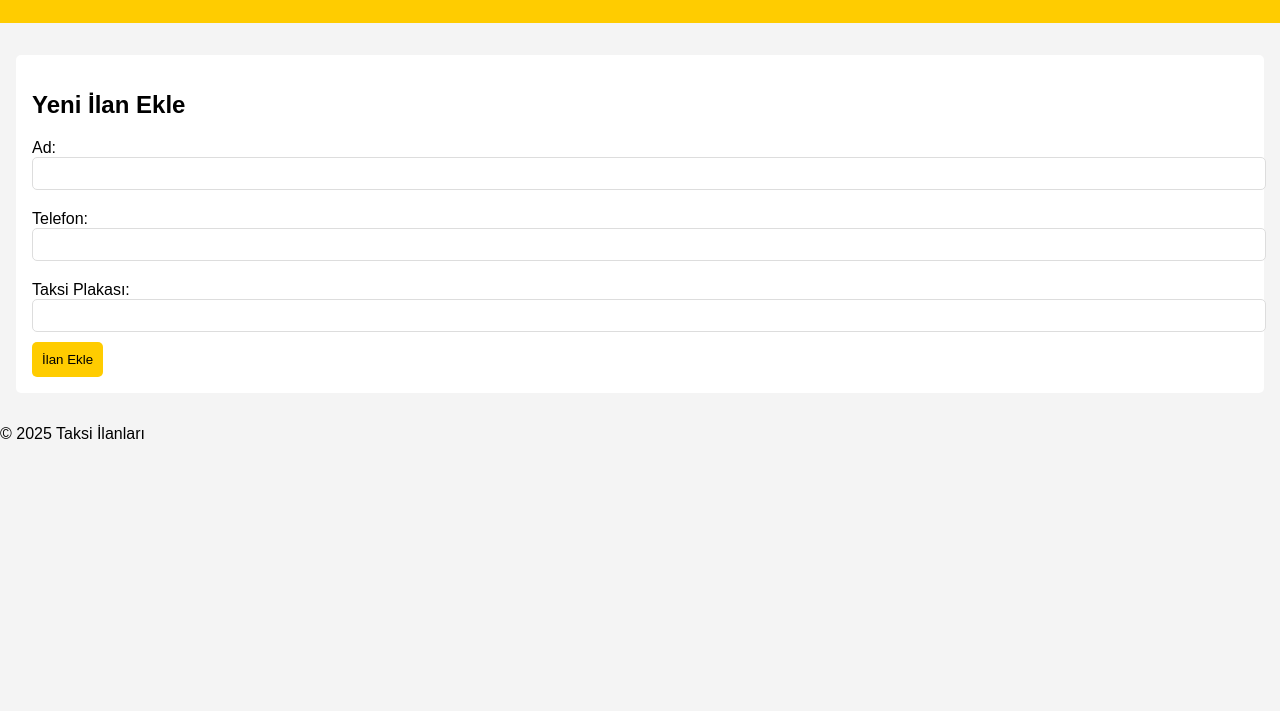
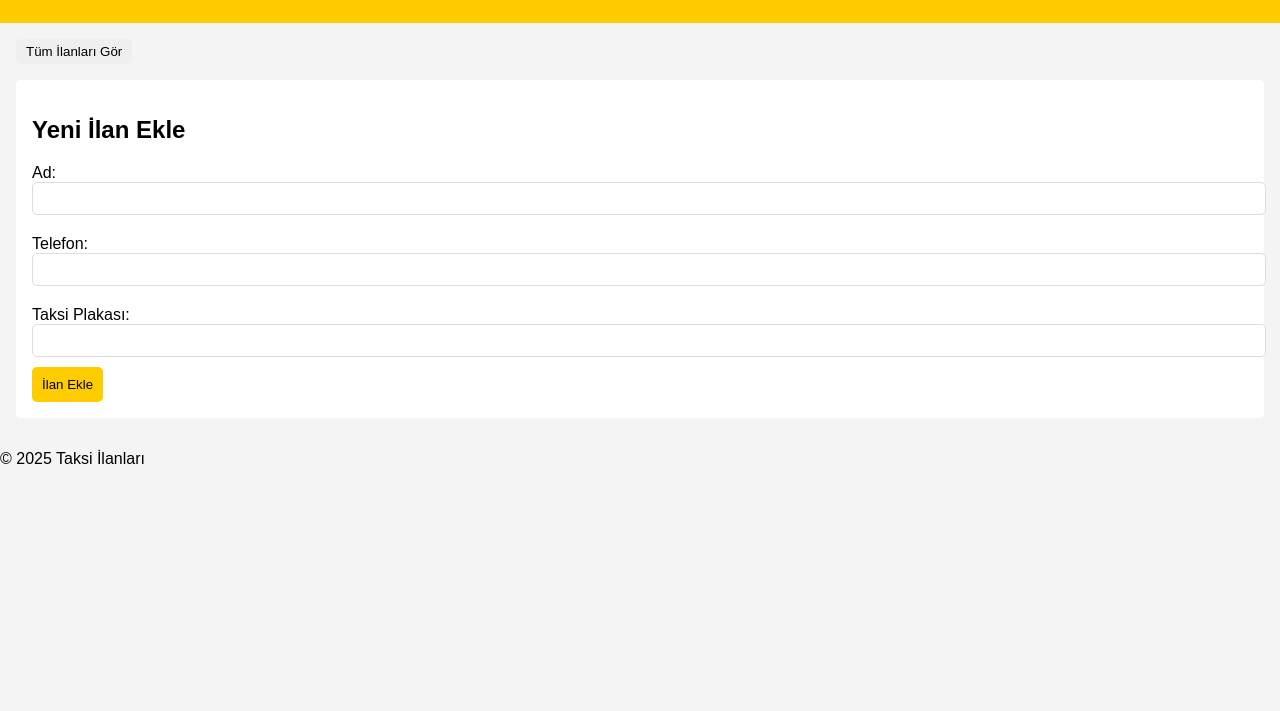
Before and after one commit to oykuilgun/TaksiIlaniWebSitesi, a plain HTML site: page index.html in a window 1280 px wide. Shown: the part 89-800 px from the top of the page. Drawn offline with Linux system fonts and the light colour scheme.

Commit message:
index.html

```diff
--- a/index.html
+++ b/index.html
@@ -11,9 +11,8 @@
         <h1>Taksi İlanları</h1>
     </header>
     <main>
-        <section id="ilanlar">
-            <!-- İlanlar burada listelenecek -->
-        </section>
+        <button onclick="window.location.href='ilanlar.html'">Tüm İlanları Gör</button>
+        <section id="ilanlar"></section>
         <form id="ilanFormu">
             <h2>Yeni İlan Ekle</h2>
             <label for="ad">Ad:</label>
```
